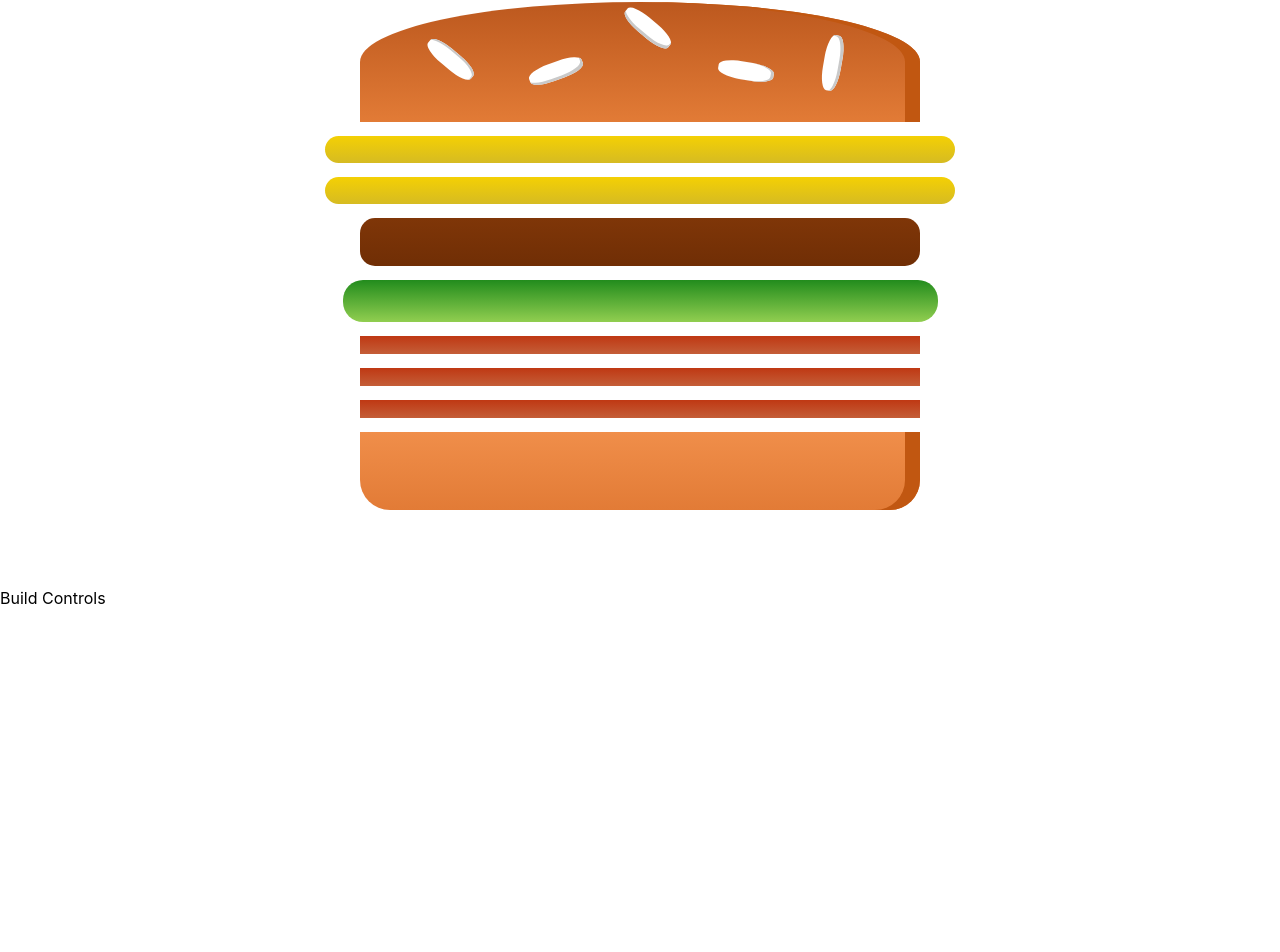
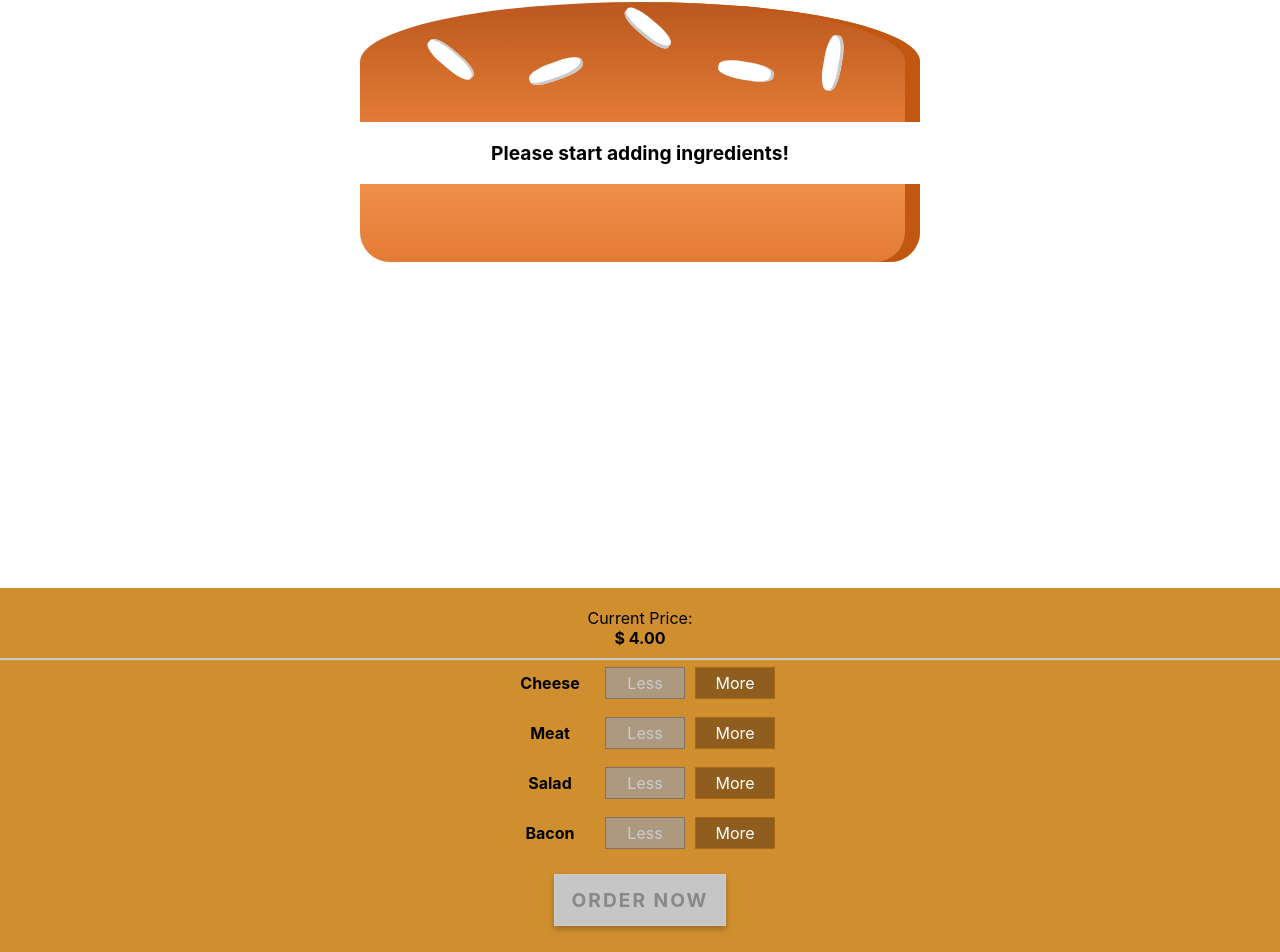
Before and after one commit to luisr-carrillo/fire-react-redux-udemy-burger, a React (Create React App) app: page / in a window 1280 px wide. Shown: the part 48-1000 px from the top of the page. Before the commit the page ends 800 px from the top, so only its background shows below. Built offline with nearby package versions, Linux system fonts and the light colour scheme.

Commit message:
Avance del proyecto

```diff
--- /dev/null
+++ b/src/components/Burger/BuildControls/BuildControl/BuildControl.js
@@ -0,0 +1,20 @@
+import React from 'react';
+import classes from './BuildControl.module.css';
+
+const buildControl = props => (
+    <div className={classes.BuildControl}>
+        <div className={classes.Label}>{props.label}</div>
+        <button
+            className={classes.Less}
+            onClick={props.removed}
+            disabled={props.disabled}
+        >
+            Less
+        </button>
+        <button className={classes.More} onClick={props.added}>
+            More
+        </button>
+    </div>
+);
+
+export default buildControl;
--- /dev/null
+++ b/src/components/Burger/BuildControls/BuildControl/BuildControl.module.css
@@ -0,0 +1,59 @@
+.BuildControl {
+    display: flex;
+    justify-content: space-between;
+    align-items: center;
+    margin: 5px 0;
+}
+
+.BuildControl button {
+    display: block;
+    font: inherit;
+    padding: 5px;
+    margin: 0 5px;
+    width: 80px;
+    border: 1px solid #aa6817;
+    cursor: pointer;
+    outline: none;
+}
+
+.BuildControl button:disabled {
+    background-color: #ac9980;
+    border: 1px solid #7e7365;
+    color: #ccc;
+    cursor: default;
+}
+
+.BuildControl button:hover:disabled {
+    background-color: #ac9980;
+    color: #ccc;
+    cursor: not-allowed;
+}
+
+.Label {
+    padding: 10px;
+    font-weight: bold;
+    width: 80px;
+    text-align: center;
+}
+
+.BuildControl .Less {
+    background-color: #d39952;
+    color: white;
+}
+
+.BuildControl .More {
+    background-color: #8f5e1e;
+    color: white;
+}
+
+.BuildControl .Less:hover,
+.BuildControl .Less:active {
+    background-color: #daa972;
+    color: white;
+}
+
+.BuildControl .More:hover,
+.BuildControl .More:active {
+    background-color: #99703f;
+    color: white;
+}
--- /dev/null
+++ b/src/components/Burger/BuildControls/BuildControls.js
@@ -0,0 +1,32 @@
+import React from 'react';
+import classes from './BuildControls.module.css';
+import BuildControl from './BuildControl/BuildControl';
+
+const controls = [
+    { label: 'Cheese', type: 'cheese' },
+    { label: 'Meat', type: 'meat' },
+    { label: 'Salad', type: 'salad' },
+    { label: 'Bacon', type: 'bacon' }
+];
+
+const buildControls = props => (
+    <div className={classes.BuildControls}>
+        <div className={classes.BuildControls}>
+            Current Price: <strong>$ {props.price.toFixed(2)}</strong>
+        </div>
+
+        {controls.map(ctrl => (
+            <BuildControl
+                key={ctrl.label}
+                label={ctrl.label}
+                added={() => props.ingredientAdded(ctrl.type)}
+                removed={() => props.ingredientRemoved(ctrl.type)}
+                disabled={props.disabled[ctrl.type]}
+            />
+        ))}
+
+        <button className={classes.OrderButton} disabled={!props.purchasable} onClick={props.ordered}>Order now</button>
+    </div>
+);
+
+export default buildControls;
--- /dev/null
+++ b/src/components/Burger/BuildControls/BuildControls.module.css
@@ -0,0 +1,57 @@
+.BuildControls {
+    width: 100%;
+    background-color: #cf8f2e;
+    display: flex;
+    flex-flow: column;
+    align-items: center;
+    box-shadow: 0 2px 1px #ccc;
+    margin: auto;
+    padding: 10px 0;
+}
+
+.OrderButton {
+    margin:16px auto;
+    padding: 13px 17px;
+    font-family: inherit;
+    font-weight: bold;
+    font-size: 1.2em;
+    letter-spacing: 2px;
+    color: #fff;
+    background-color: #f39c12;
+    border: 1px solid #f39c12;
+    cursor: pointer;
+    outline: none;
+    text-transform: uppercase;
+    box-shadow: 0 3px 6px rgba(0, 0, 0, 0.25);
+    transition: color 0.2s linear, background-color 0.2s linear;
+}
+
+.OrderButton:hover,
+.OrderButton:active {
+    background-color: #c87f0a;
+    border-color: #c87f0a;
+    color: #fff;
+}
+
+.OrderButton:disabled {
+    background-color: #c7c6c6;
+    cursor: not-allowed;
+    border: 1px solid #ccc;
+    color: #888888;
+}
+
+.OrderButton:not(:disabled) {
+    animation: enable 0.3s linear;
+}
+
+@keyframes enable {
+    0% {
+        transform: scale(1);
+    }
+    60% {
+        transform: scale(1.1);
+    }
+    100% {
+        transform: scale(1);
+    }
+}
--- a/src/components/Burger/Burger.js
+++ b/src/components/Burger/Burger.js
@@ -5,7 +5,7 @@
 const burger = props => {
     // Create an array of the keys of ingredients object ["meat", "cheese", "salad", "bacon"]
     // Loop over names
-    const transformedIngredients = Object.keys(props.ingredients).map(
+    let transformedIngredients = Object.keys(props.ingredients).map(
         ingredientName => {
             // Return an array
             // That array contains an empty "placeholder" equal to the int value we have set on that ingredient
@@ -27,10 +27,13 @@
                 }
             );
         }
-    );
-
-    const arr = [...["","",""]].map((_, i) => i);
-    console.log(arr); // true
+    )
+    .reduce((arr, el) => {
+        return arr.concat(el)
+    }, [])
+    if(transformedIngredients.length === 0) {
+        transformedIngredients = <p>Please start adding ingredients!</p>
+    }
 
     return (
         <div className={classes.Burger}>
--- a/src/components/Burger/Burger.module.css
+++ b/src/components/Burger/Burger.module.css
@@ -1,8 +1,8 @@
 .Burger {
     width: 80%;
     margin: auto;
-    height: 300px;
-    overflow: scroll;
+    height: 400px;
+    overflow: auto;
     text-align: center;
     font-weight: bold;
     font-size: 1.2rem;
--- /dev/null
+++ b/src/components/Burger/OrderSummary/OrderSummary.js
@@ -0,0 +1,24 @@
+import React from 'react';
+import Auxiliary from '../../../hoc/Auxiliary';
+
+const orderSummary = props => {
+    const ingredientSummary = Object.keys(props.ingredients).map(igKey => {
+        return (
+            <li key={igKey}>
+                <span style={{ textTransform: 'capitalize' }}>{igKey}</span>:
+                {props.ingredients[igKey]}
+            </li>
+        );
+    });
+
+    return (
+        <Auxiliary>
+            <h3>Your Order</h3>
+            <p>A delicious burger with the following ingredients:</p>
+            <ul>{ingredientSummary}</ul>
+            <p>Continue to Checkout?</p>
+        </Auxiliary>
+    );
+};
+
+export default orderSummary;
--- /dev/null
+++ b/src/components/UI/Modal/Modal.js
@@ -0,0 +1,16 @@
+import React from 'react';
+import classes from './Modal.module.css';
+
+const modal = props => (
+    <div
+        className={classes.Modal}
+        style={{
+            transform: props.show ? 'translateY(0)' : 'translateY(-100vh)',
+            opacity: props.show ? '1' : '0'
+        }}
+    >
+        {props.children}
+    </div>
+);
+
+export default modal;
--- /dev/null
+++ b/src/components/UI/Modal/Modal.module.css
@@ -0,0 +1,20 @@
+.Modal {
+    position: fixed;
+    z-index: 500;
+    background-color: white;
+    width: 70%;
+    border: 1px solid #ccc;
+    box-shadow: 1px 1px 1px black;
+    padding: 16px;
+    left: 15%;
+    top: 30%;
+    box-sizing: border-box;
+    transition: all 0.3s ease-out;
+}
+
+@media (min-width: 600px) {
+    .Modal {
+        width: 500px;
+        left: calc(50% - 250px);
+    }
+}
--- a/src/containers/BurgerBuilder/BurgerBuilder.js
+++ b/src/containers/BurgerBuilder/BurgerBuilder.js
@@ -1,22 +1,105 @@
 import React, { Component } from 'react';
 import Auxiliary from '../../hoc/Auxiliary';
 import Burger from '../../components/Burger/Burger';
+import BuildControls from '../../components/Burger/BuildControls/BuildControls';
+import Modal from '../../components/UI/Modal/Modal';
+import OrderSummary from '../../components/Burger/OrderSummary/OrderSummary';
+
+const INGREDIENT_PRICES = {
+    cheese: 0.4,
+    meat: 1.3,
+    salad: 0.5,
+    bacon: 0.7
+};
 
 class BurgerBuilder extends Component {
     state = {
         ingredients: {
-            cheese: 2,
-            meat: 1,
-            salad: 1,
-            bacon: 3
-        }
+            cheese: 0,
+            meat: 0,
+            salad: 0,
+            bacon: 0
+        },
+        totalPrice: 4,
+        purchasable: false,
+        purchasing: false
     };
 
+    addIngredientHandler = type => {
+        const oldCount = this.state.ingredients[type];
+        const updatedCount = oldCount + 1;
+        const updatedIngredients = {
+            ...this.state.ingredients
+        };
+        updatedIngredients[type] = updatedCount;
+
+        const priceAddition = INGREDIENT_PRICES[type];
+        const oldPrice = this.state.totalPrice;
+        const newPrice = oldPrice + priceAddition;
+        this.setState({
+            totalPrice: newPrice,
+            ingredients: updatedIngredients
+        });
+        this.updatePurchaseState(updatedIngredients);
+    };
+
+    removeInredientHandler = type => {
+        const oldCount = this.state.ingredients[type];
+        if (oldCount <= 0) {
+            return;
+        }
+        const updatedCount = oldCount - 1;
+        const updatedIngredients = {
+            ...this.state.ingredients
+        };
+        updatedIngredients[type] = updatedCount;
+
+        const priceDeduction = INGREDIENT_PRICES[type];
+        const oldPrice = this.state.totalPrice;
+        const newPrice = oldPrice - priceDeduction;
+        this.setState({
+            totalPrice: newPrice,
+            ingredients: updatedIngredients
+        });
+        this.updatePurchaseState(updatedIngredients);
+    };
+
+    updatePurchaseState(ingredients) {
+        const sum = Object.keys(ingredients)
+            .map(igKey => {
+                return ingredients[igKey];
+            })
+            .reduce((sum, el) => {
+                return sum + el;
+            }, 0);
+        this.setState({ purchasable: sum > 0 });
+    }
+
+    purchaseHandler = () => {
+        this.setState({purchasing: true})
+    }
+
     render() {
+        const disabledInfo = {
+            ...this.state.ingredients
+        };
+        for (let key in disabledInfo) {
+            disabledInfo[key] = disabledInfo[key] <= 0;
+        }
         return (
             <Auxiliary>
+                <Modal show={this.state.purchasing}>
+                    <OrderSummary ingredients={this.state.ingredients} />
+                </Modal>
                 <Burger ingredients={this.state.ingredients} />
-                <div>Build Controls</div>
+                <BuildControls
+                    ingredientAdded={this.addIngredientHandler}
+                    ingredientRemoved={this.removeInredientHandler}
+                    disabled={disabledInfo}
+                    price={this.state.totalPrice}
+                    ordered={this.purchaseHandler}
+                    purchasable={this.state.purchasable}
+                />
             </Auxiliary>
         );
     }
```
Also changed, not shown: src/components/UI/Backdrop/Backdrop.js (added), src/components/UI/Backdrop/Backdrop.module.css (added).
